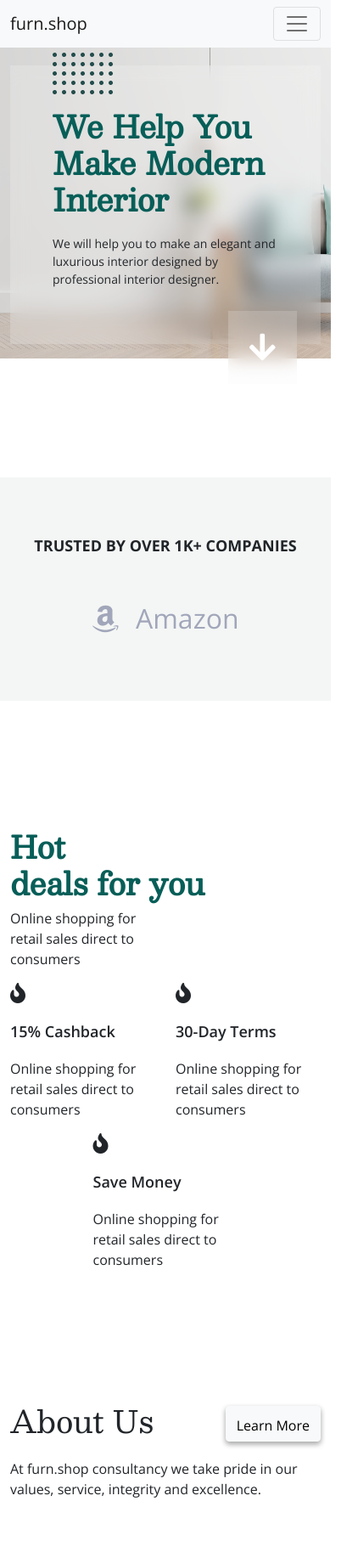
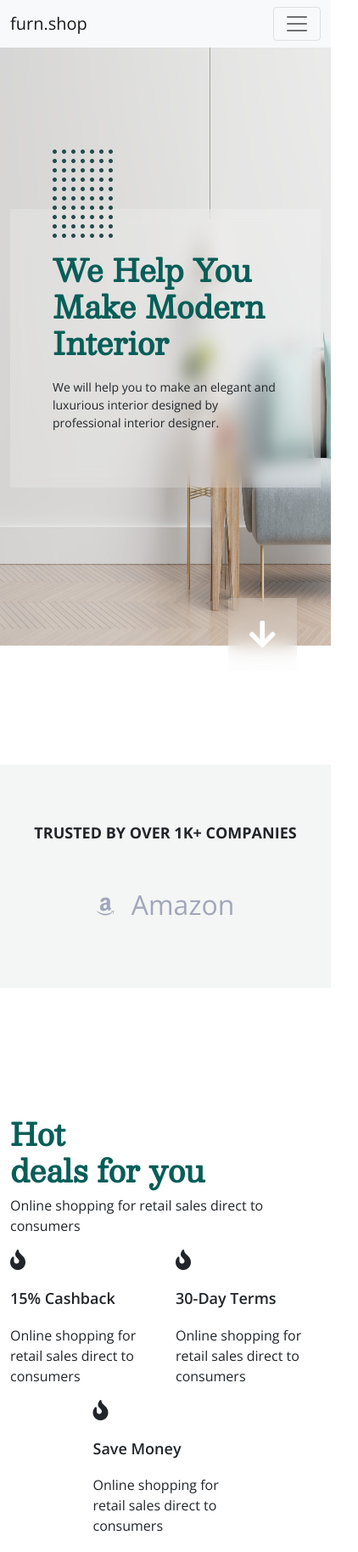
Before and after one commit to voomoo/furnShop, a plain HTML site: page index.html in a window 390 px wide. Shown: the top 1827 px of the page at 85% size, 422 px wide, since content can reach past the window. Drawn offline with nearby package versions, Linux system fonts and the light colour scheme.

Commit message:
fixed images and slides

```diff
--- a/index.html
+++ b/index.html
@@ -107,7 +107,7 @@
             <h3>Hot <br />deals for you</h3>
             <p>Online shopping for retail sales direct to consumers</p>
           </div>
-          <div class="col-6 col-sm-4 col-lg-3">
+          <div class="col-6 col-sm-4 col-lg-3 mx-auto">
             <i class="fas fa-fire"></i>
             <h6>15% Cashback</h6>
             <p>Online shopping for retail sales direct to consumers</p>
--- a/styles/styles.css
+++ b/styles/styles.css
@@ -434,12 +434,32 @@
     }
 }
 
-@media only screen and (max-width: 425px){
+@media only screen and (max-width: 576px){
+    .hero-section{
+        height: 90vh;
+    }
+
+    .partner-section .my-slider .item{
+        font-size: 24px;
+    }
+
+    .deal-section h3{
+        max-width: 100%;
+    }
+
+    .deal-section p{
+        max-width: 300px;
+    }
+
     .about-us img{
         float: none;
-        max-width: 410px;
+        max-width: 300px;
         margin-top: 50px;
     }
+}
+
+@media only screen and (max-width: 425px){
+
 
     .testimonial .slide img{
         max-width: 300px;
```
